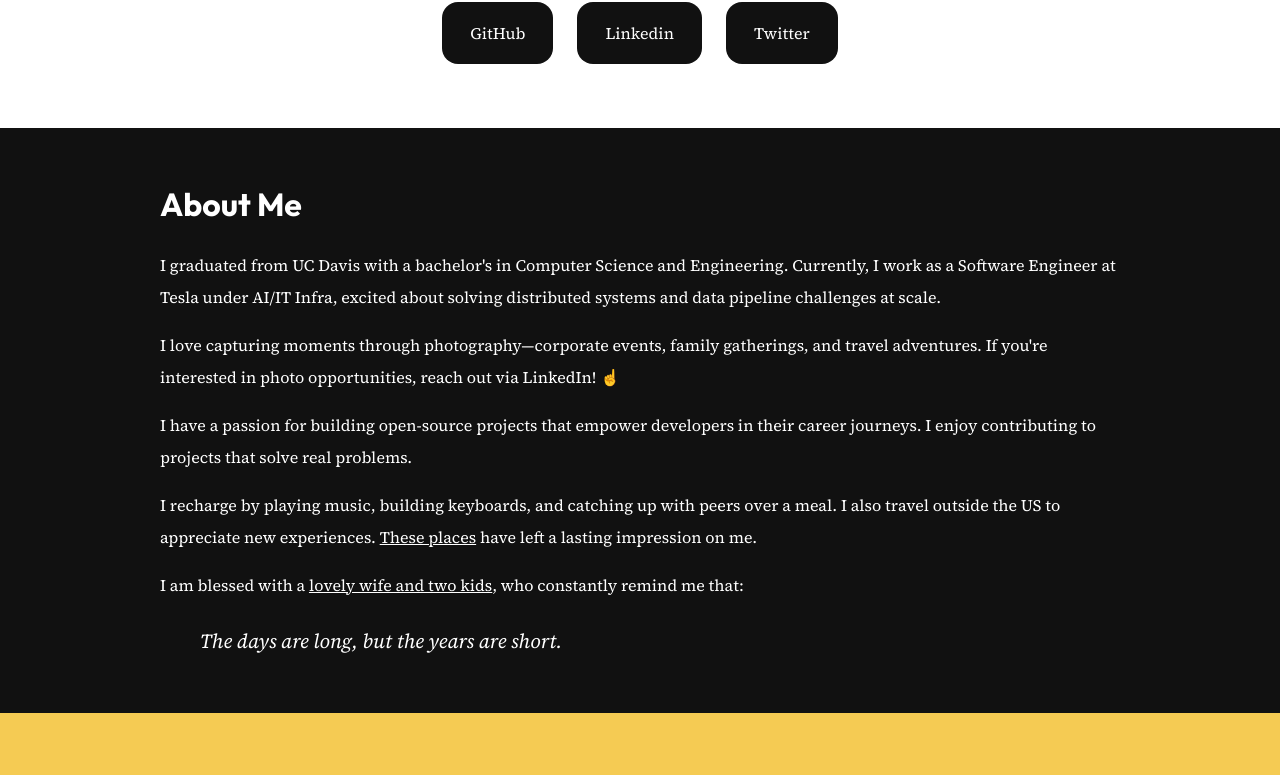
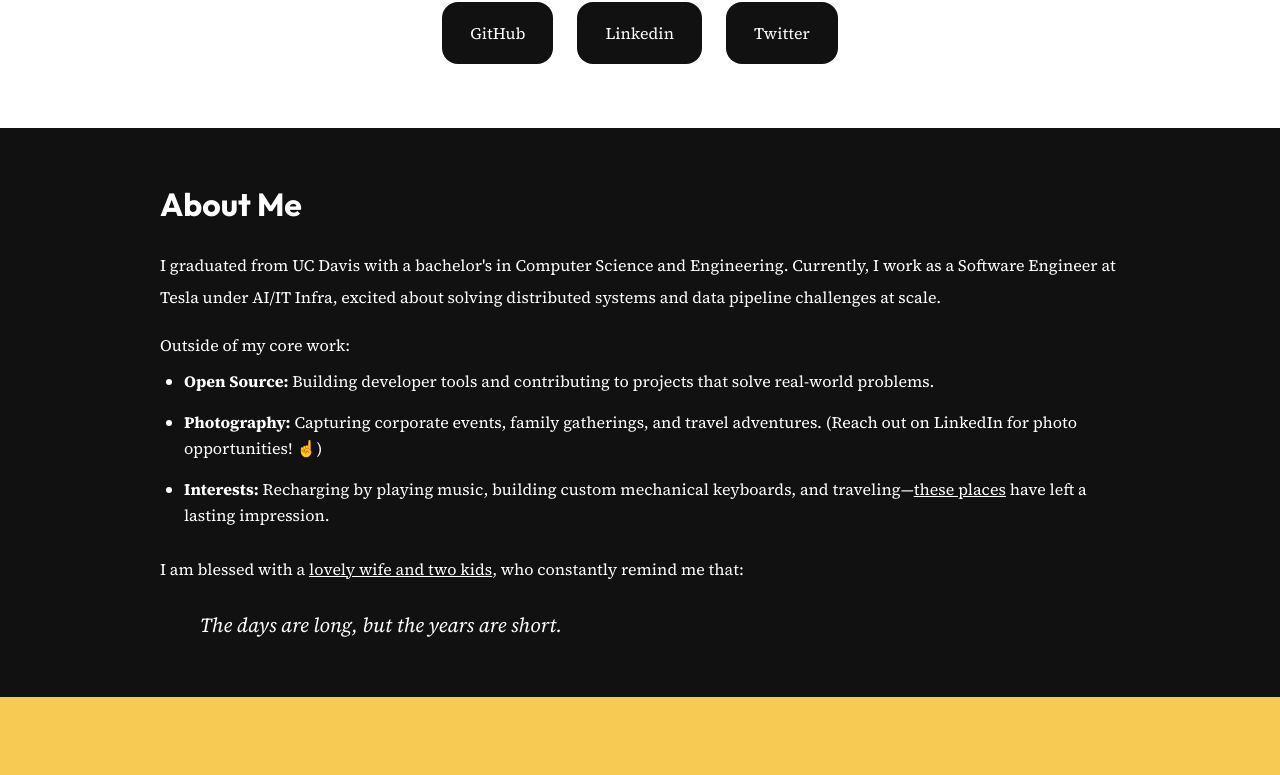
Before and after one commit to huangsam/huangsam.github.io, a SvelteKit app: page / in a window 1280 px wide. Shown: the part 562-1337 px from the top of the page. Built offline with nearby package versions, Linux system fonts and the light colour scheme.

Commit message:
Make the about section easier to scan

```diff
--- a/src/routes/+page.svelte
+++ b/src/routes/+page.svelte
@@ -29,23 +29,25 @@
     excited about solving distributed systems and data pipeline challenges at scale.
   </p>
 
-  <p>
-    I love capturing moments through photography—corporate events, family gatherings, and travel
-    adventures. If you're interested in photo opportunities, reach out via LinkedIn!
-    <FingerToTop ariaLabel="Go to top" />
-  </p>
+  <p class="list-intro">Outside of my core work:</p>
 
-  <p>
-    I have a passion for building open-source projects that empower developers in their career
-    journeys. I enjoy contributing to projects that solve real problems.
-  </p>
-
-  <p>
-    I recharge by playing music, building keyboards, and catching up with peers over a meal. I also
-    travel outside the US to appreciate new experiences.
-    <LinkButton on:click={() => (showTravel = true)}>These places</LinkButton>
-    have left a lasting impression on me.
-  </p>
+  <ul class="about-list">
+    <li>
+      <strong>Open Source:</strong> Building developer tools and contributing to projects that solve real-world
+      problems.
+    </li>
+    <li>
+      <strong>Photography:</strong> Capturing corporate events, family gatherings, and travel
+      adventures. (Reach out on LinkedIn for photo opportunities! <FingerToTop
+        ariaLabel="Go to top"
+      />)
+    </li>
+    <li>
+      <strong>Interests:</strong> Recharging by playing music, building custom mechanical keyboards,
+      and traveling—<LinkButton on:click={() => (showTravel = true)}>these places</LinkButton> have left
+      a lasting impression.
+    </li>
+  </ul>
 
   <TravelModal
     open={showTravel}
@@ -54,7 +56,7 @@
     onClose={() => (showTravel = false)}
   />
 
-  <p>
+  <p class="family-closing">
     I am blessed with a <LinkButton on:click={() => (showFamily = true)}
       >lovely wife and two kids</LinkButton
     >, who constantly remind me that:
@@ -88,6 +90,24 @@
     color: var(--color-text-inverse);
     line-height: 2;
   }
+  .list-intro {
+    margin-bottom: 0.5em;
+  }
+  .about-list {
+    list-style: disc;
+    padding-left: 1.5em;
+    margin: 0 0 1.5em 0;
+    display: flex;
+    flex-direction: column;
+    gap: 1em;
+  }
+  .about-list li {
+    font-size: var(--font-size-base);
+    line-height: 1.6;
+  }
+  .family-closing {
+    margin-top: 1.5em;
+  }
   @media (max-width: 768px) {
     section.about {
       padding: 2em;
```
